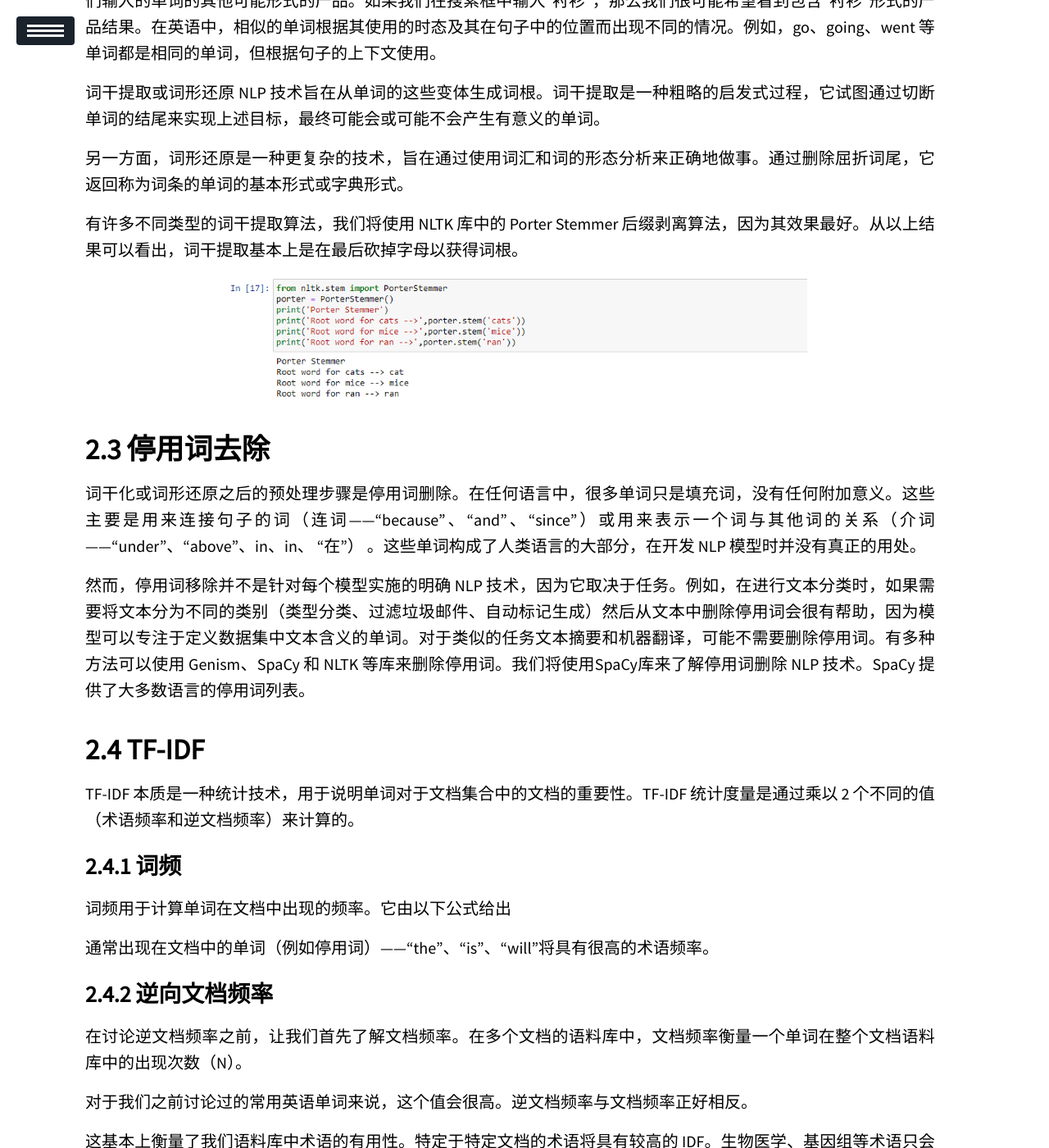
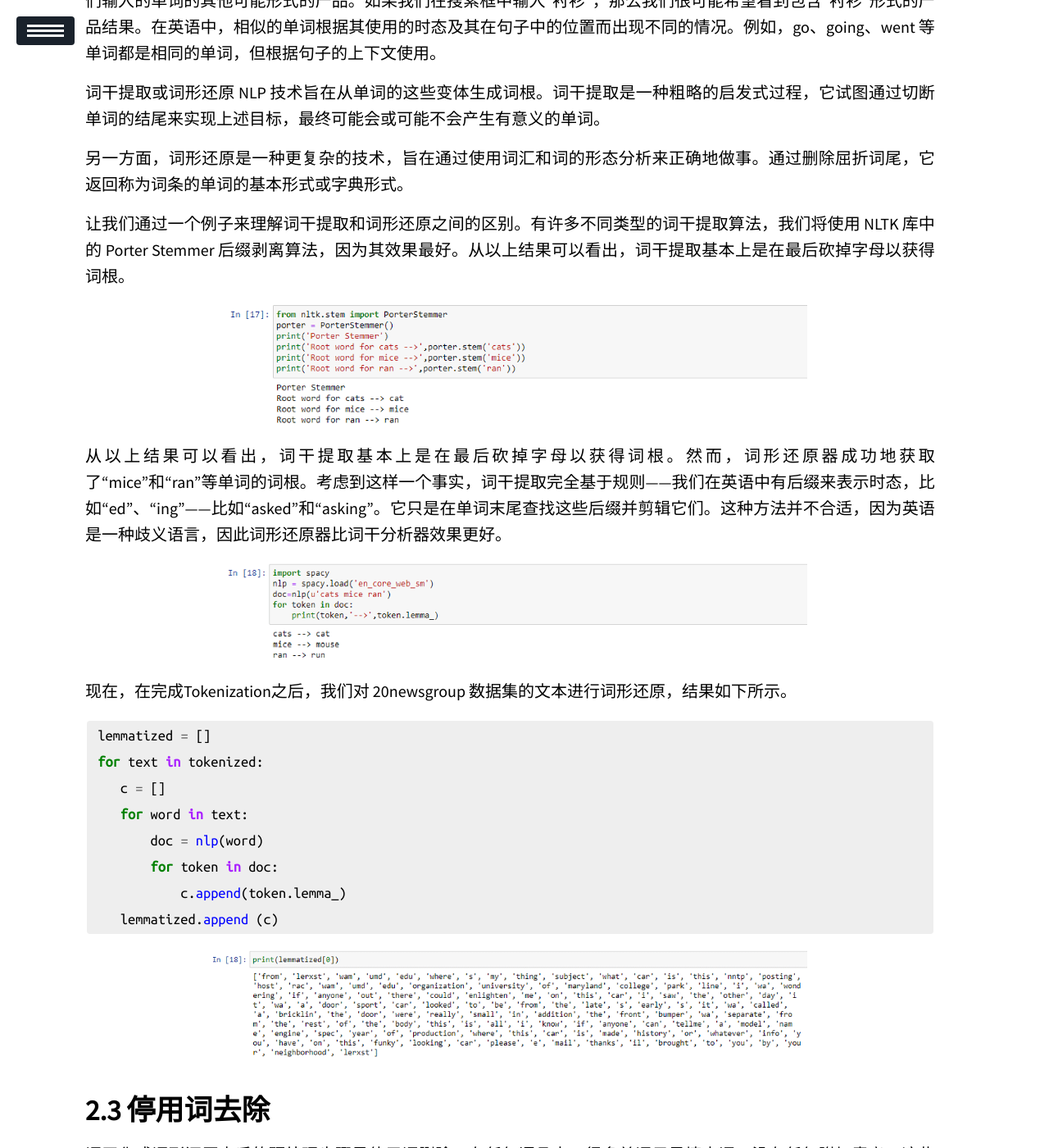
Before and after one commit to ssskz/ssskz.github.io, a Jekyll site: the page built from _posts/2024-5-19-NLP.md, in a window 1280 px wide and 1400 px high, scrolled down 3369 px. Shown: the whole window at 82% size. Built offline with Jekyll 4.4.1, drawn with Linux system fonts in a browser that asks for light colours; our own code applies the rules of GitHub Pages for plain Markdown files; formulas are drawn with MathJax 3; a script that is not in the unit is left out.

Commit message:
1
Signed-off-by: ssskz <12497590+ssskz@user.noreply.gitee.com>

````diff
--- a/_posts/2024-5-19-NLP.md
+++ b/_posts/2024-5-19-NLP.md
@@ -97,9 +97,28 @@ Tokenization之后的预处理流程中下一个最重要的 NLP 技术是词干
 
 另一方面，词形还原是一种更复杂的技术，旨在通过使用词汇和词的形态分析来正确地做事。通过删除屈折词尾，它返回称为词条的单词的基本形式或字典形式。
 
-有许多不同类型的词干提取算法，我们将使用 NLTK 库中的 Porter Stemmer 后缀剥离算法，因为其效果最好。从以上结果可以看出，词干提取基本上是在最后砍掉字母以获得词根。
+让我们通过一个例子来理解词干提取和词形还原之间的区别。有许多不同类型的词干提取算法，我们将使用 NLTK 库中的 Porter Stemmer 后缀剥离算法，因为其效果最好。从以上结果可以看出，词干提取基本上是在最后砍掉字母以获得词根。
 
 <img src="https://ssskz.github.io/materials/自然语言处理/4.png" width="70%">
+
+从以上结果可以看出，词干提取基本上是在最后砍掉字母以获得词根。然而，词形还原器成功地获取了“mice”和“ran”等单词的词根。考虑到这样一个事实，词干提取完全基于规则——我们在英语中有后缀来表示时态，比如“ed”、“ing”——比如“asked”和“asking”。它只是在单词末尾查找这些后缀并剪辑它们。这种方法并不合适，因为英语是一种歧义语言，因此词形还原器比词干分析器效果更好。
+
+<img src="https://ssskz.github.io/materials/自然语言处理/5.png" width="70%">
+
+现在，在完成Tokenization之后，我们对 20newsgroup 数据集的文本进行词形还原，结果如下所示。
+
+```python
+ lemmatized = []
+ for text in tokenized:
+    c = []
+    for word in text:
+        doc = nlp(word)
+        for token in doc:
+            c.append(token.lemma_)
+    lemmatized.append (c)
+```
+
+<img src="https://ssskz.github.io/materials/自然语言处理/6.png" width="70%">
 
 ## 停用词去除
 
````
